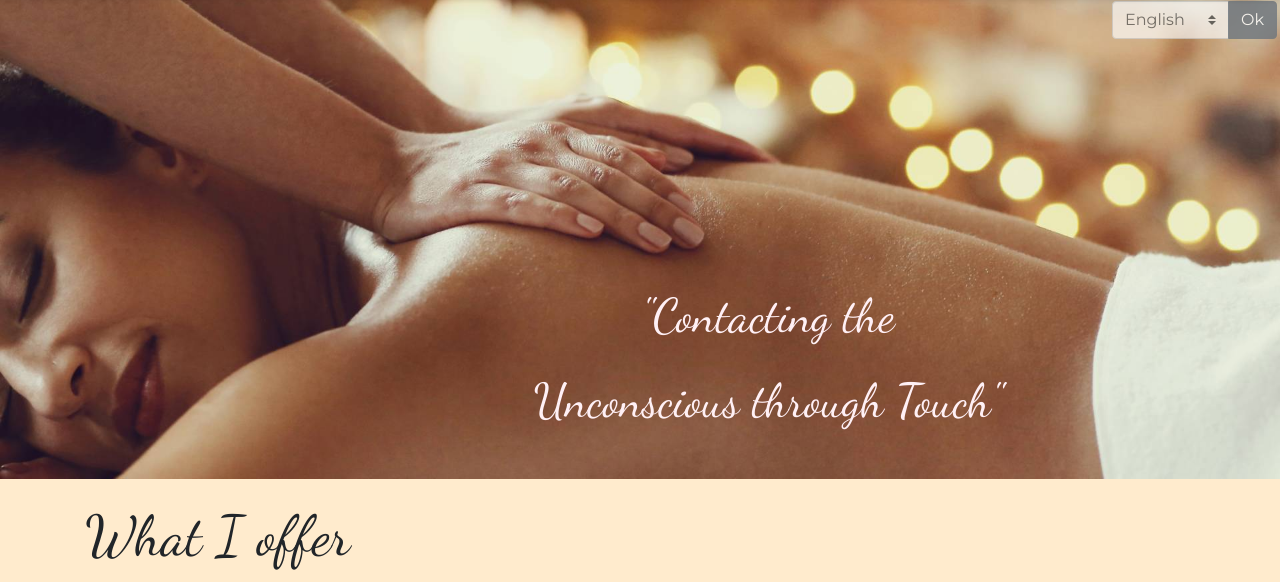
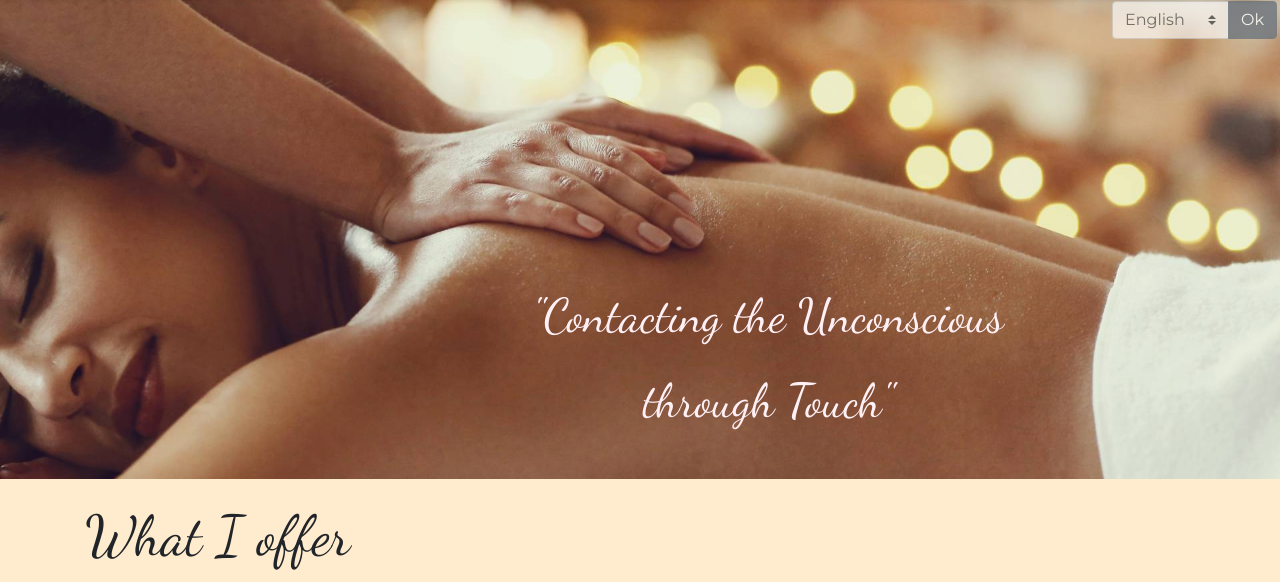
Before and after one commit to thorndeux/webpage_anette, a Flask app: page /services in a window 1280 px wide. Shown: the part 69-651 px from the top of the page. Run offline with Flask 2, Linux system fonts and the light colour scheme; some libraries are stand-ins or nearby versions.

Commit message:
Adjusted quote positioning some more

```diff
--- a/templates/services.html
+++ b/templates/services.html
@@ -6,7 +6,7 @@
 
 {% block slogan %}
     <div class="p-2 p-sm-4 mb-5 quote-large">
-        <span lang="en">"Contacting the <br><span class="ml-n4 ml-sm-0">Unconscious through Touch</span>"</span>
+        <span lang="en">"Contacting the <br class="d-inline d-md-none"><span class="ml-n4 ml-sm-0">Unconscious <br class="d-none d-md-inline"> through Touch</span>"</span>
         <span lang="de" class="ml-3 ml-sm-0">"Den Köper berühren<br> <span class="ml-n5 ml-sm-0">- die Seele erreichen"</span></span>
     </div>
 {% endblock %}
```
